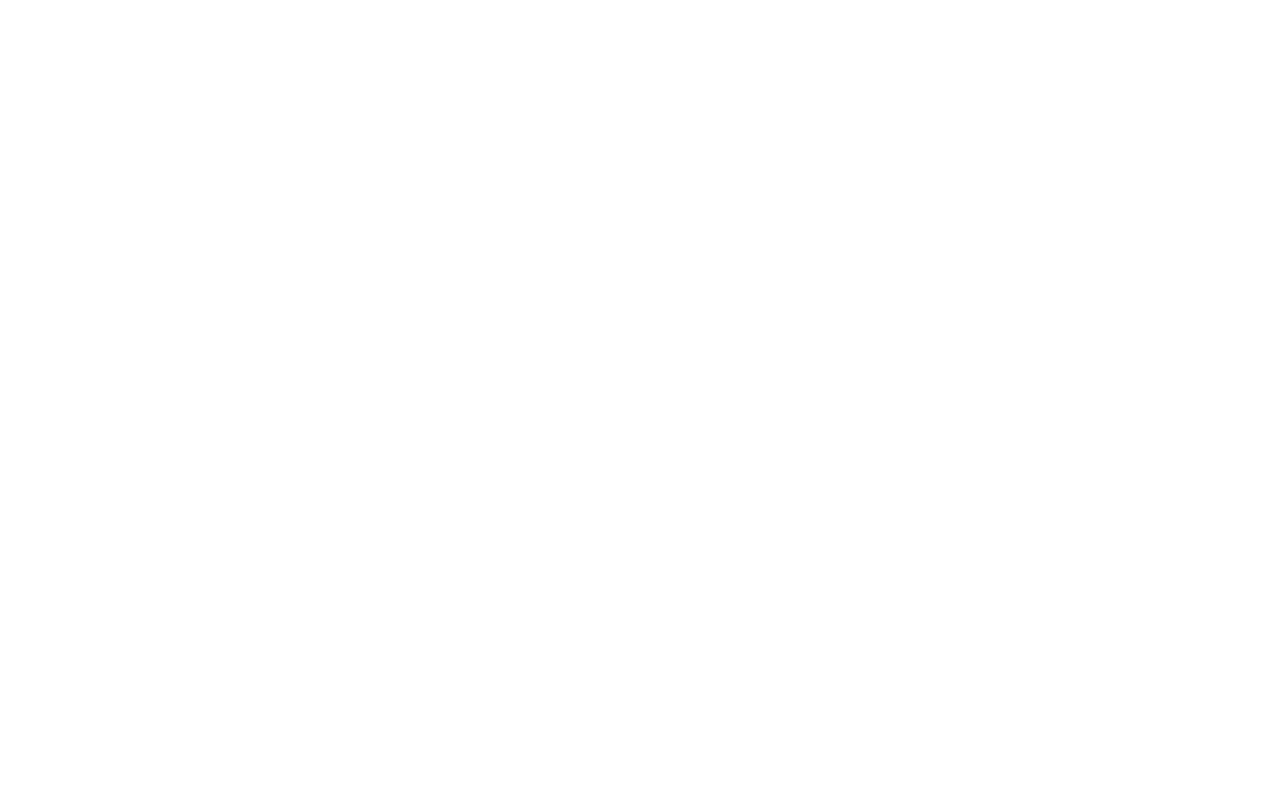
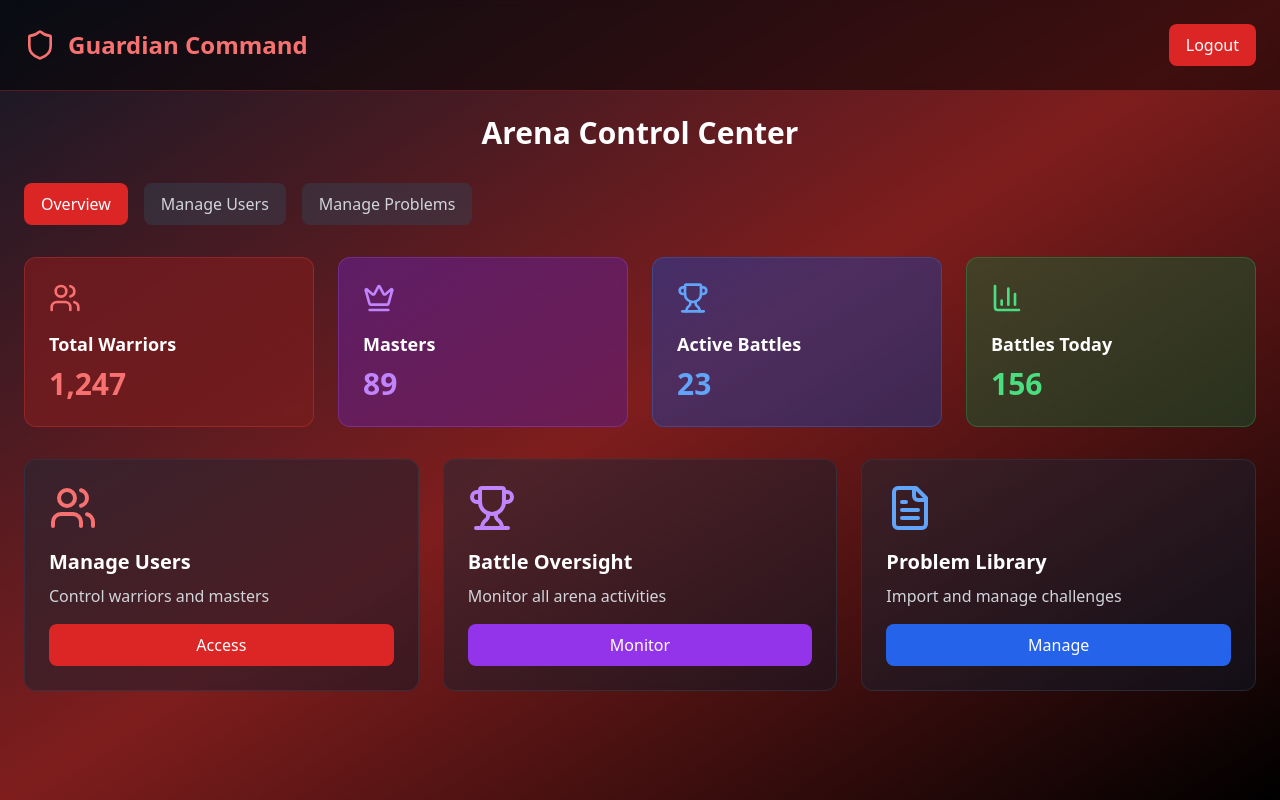
Before and after one commit to OshanDAS/algorthm-battle-arena, a React (Vite) app in the folder AlgorithmBattleArenaFrontend/: page /admin in a window 1280 px wide. Before the commit this address had no page. Built offline with nearby package versions, Linux system fonts and the light colour scheme.

Commit message:
Minor integration bug fix

```diff
--- a/AlgorithmBattleArenaFrontend/src/App.jsx
+++ b/AlgorithmBattleArenaFrontend/src/App.jsx
@@ -24,6 +24,7 @@ function App() {
           <Route path="/register" element={<RegisterPage />} />
           <Route path="/student-dashboard" element={<StudentDashboard />} />
           <Route path="/teacher" element={<TeacherDashboard />} />
+          <Route path="/admin" element={<AdminDashboard />} />
           <Route path="/manage-students" element={<ManageStudentsPage />} />
           <Route path="/lobby" element={<LobbyPage />} />
           <Route path="/lobby/:lobbyId" element={<LobbyInstancePage />} />
```
